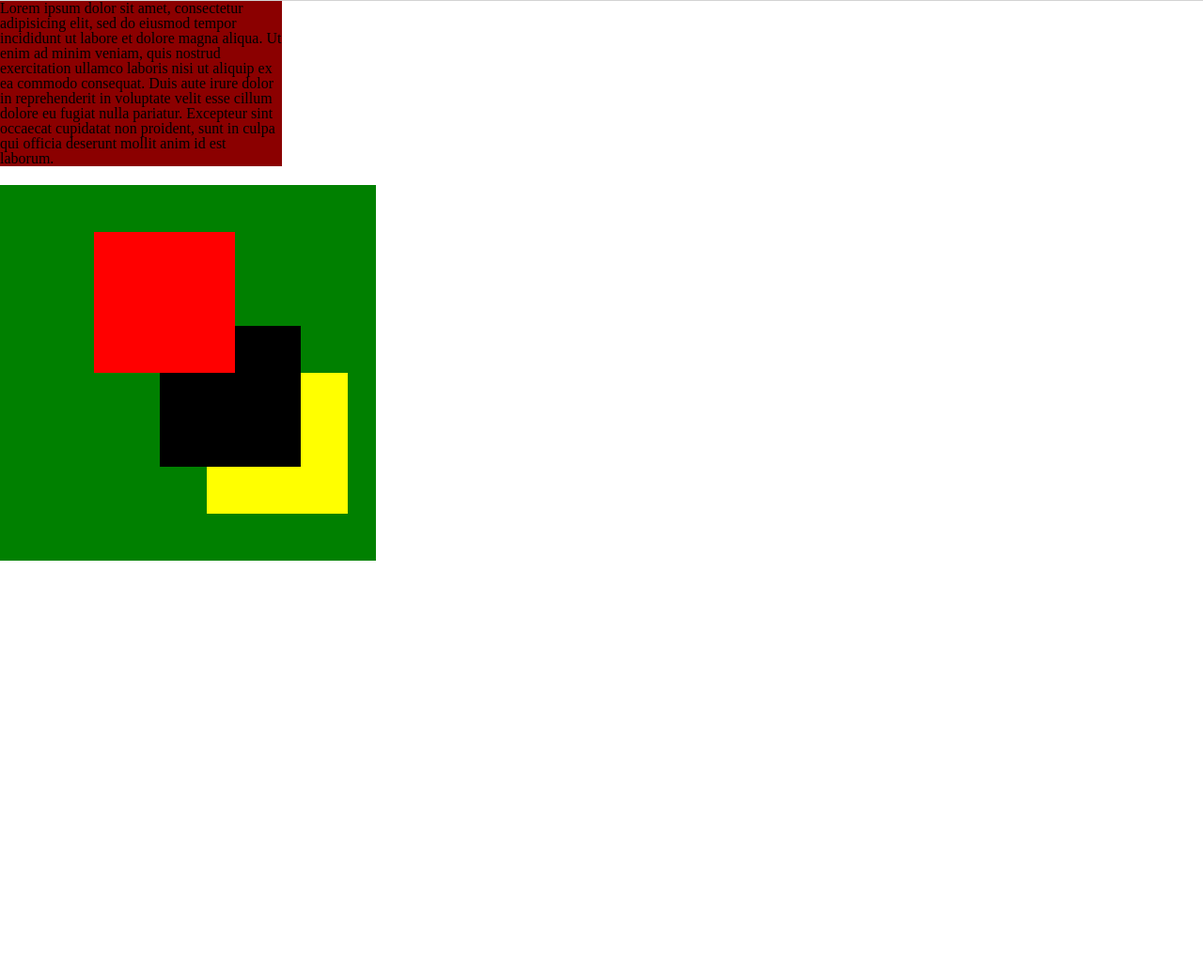
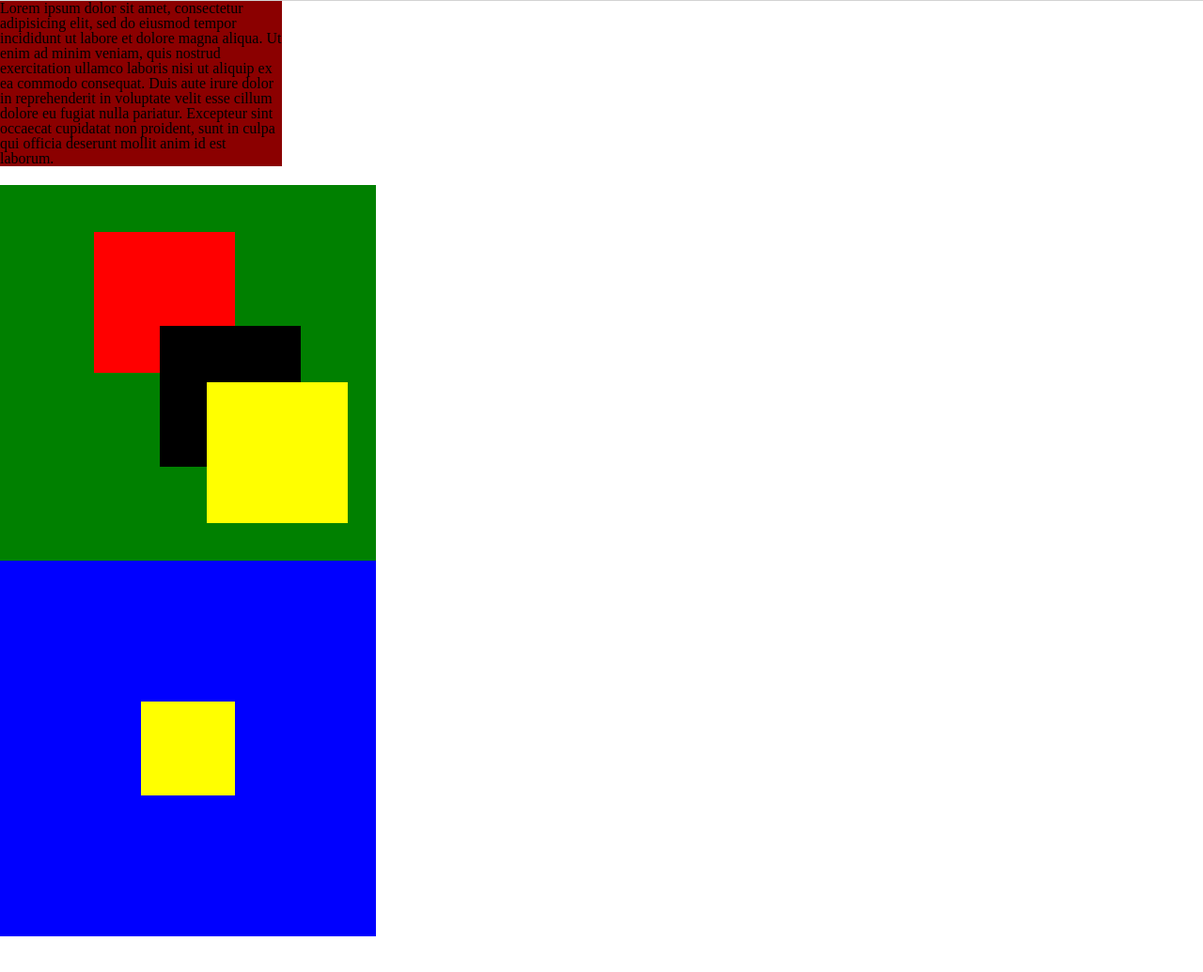
Before and after one commit to tamarmazanashvili/lesson-5, a plain HTML site: page index.html in a window 1280 px wide. Shown: the part 55-1090 px from the top of the page at 94% size. Drawn offline with Linux system fonts and the light colour scheme.

Commit message:
absolute, relative positions

```diff
--- a/css/style.css
+++ b/css/style.css
@@ -14,6 +14,7 @@ body{
 	width: 100%;
 	top: 0;
 	left: 0;
+	z-index: 10;
 
 }
 .logo{
@@ -61,7 +62,8 @@ body{
 	background-color: yellow;
 	position: absolute;
 	right: 30px;
-	bottom: 50px;
+	bottom: 40px;
+	z-index: 2;
 }
 
 .box-2{
@@ -71,6 +73,7 @@ body{
 	position: absolute;
 	right: 80px;
 	bottom: 100px;
+	z-index: 1;
 }
 
 .box-3{
@@ -81,3 +84,25 @@ body{
 	top: 50px;
 	right: 150px;
 }
+
+
+/*section 3*/
+
+
+.blue-box{
+	width: 400px;
+	height: 400px;
+	background-color: blue;
+	position: relative;
+}
+
+.yellow-box{
+	width: 100px;
+	height: 100px;
+	background-color: yellow;
+	position: absolute;
+	top: 50%;
+	left: 50%;
+	transform: translate(-50%, -50%);
+
+}
--- a/index.html
+++ b/index.html
@@ -39,6 +39,11 @@
 			<div class="box-3"></div>
 		</div>
 	</section>
+	<section class="section-3">
+		<div class="blue-box">
+			<div class="yellow-box"></div>
+		</div>
+	</section>
 
 </body>
 <html>
```
